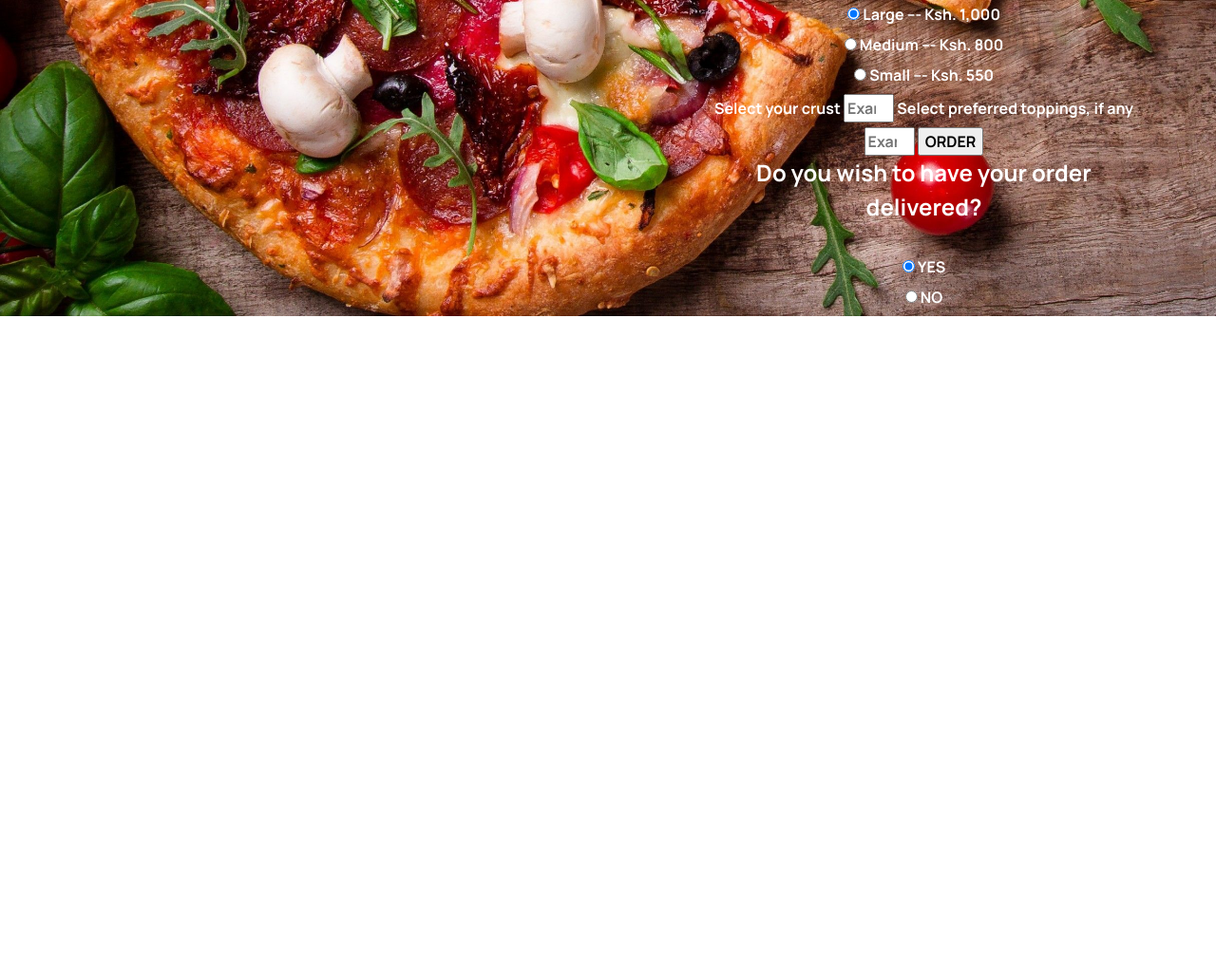
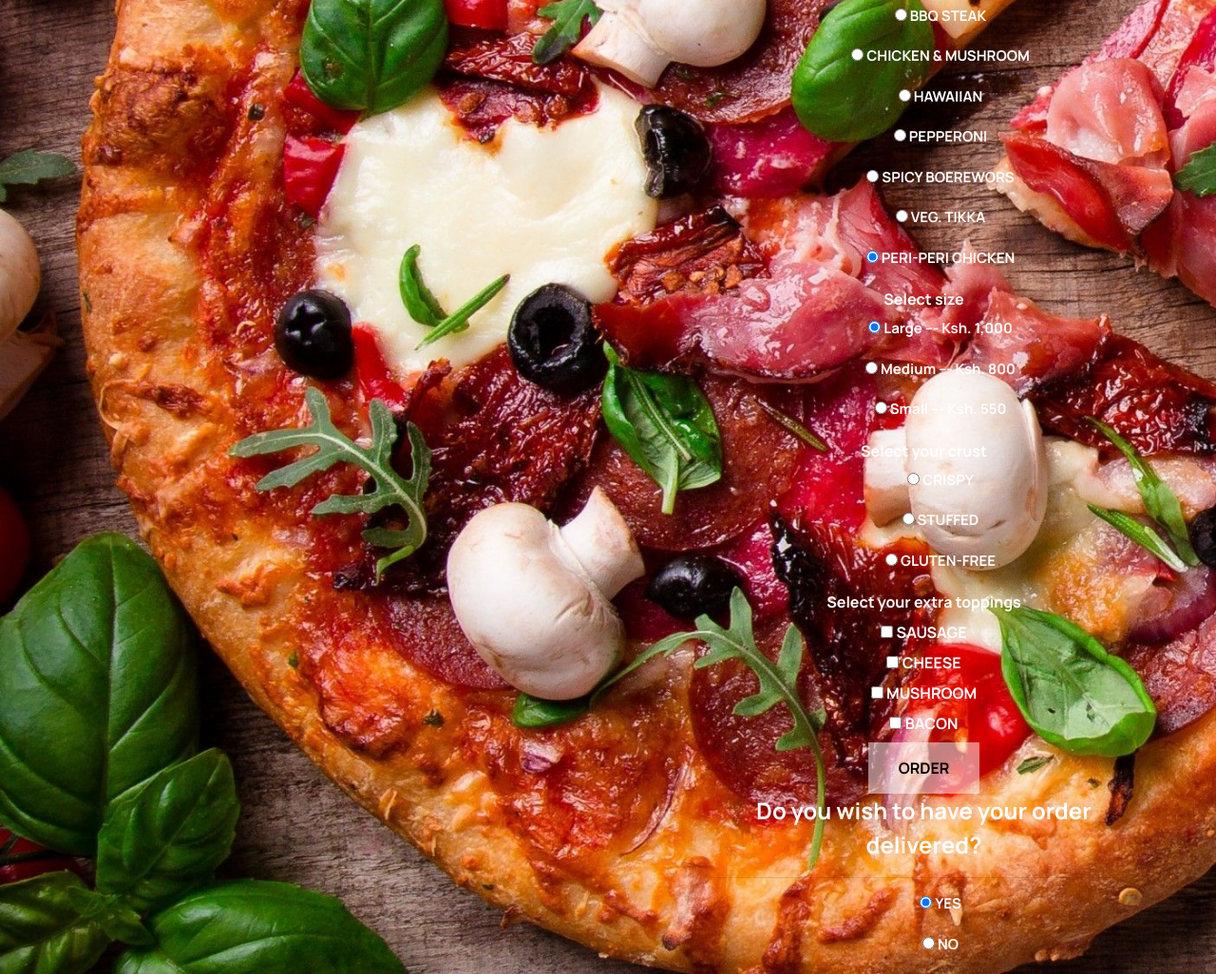
Before and after one commit to KarenNgala/pizzaShop, a plain HTML site: page index.html in a window 1280 px wide. Shown: the part 615-1641 px from the top of the page at 95% size. Before the commit the page ends 948 px from the top, so only its background shows below. Drawn offline with nearby package versions, Linux system fonts and the light colour scheme.

Commit message:
Completed order form html

```diff
--- a/css/style.css
+++ b/css/style.css
@@ -56,7 +56,7 @@ body {
     padding-bottom: 10px;
 }
 
-.order {
+.button {
     background-color: rgba(255, 255, 255, 0.5);
     border: none;
     color: black;
@@ -67,10 +67,23 @@ body {
     font-size: 16px;
 }
 
-.order:hover {
+.button:hover {
     background-color: rgba(255, 255, 255, 0.8);
 }
 
 .view-two {
     display: ;
 }
+
+.radio {
+    display: block;
+    /* position: relative; */
+    padding-left: 35px;
+    margin-bottom: 12px;
+    cursor: pointer;
+    font-size: 15px;
+    -webkit-user-select: none;
+    -moz-user-select: none;
+    -ms-user-select: none;
+    user-select: none;
+}
--- a/index.html
+++ b/index.html
@@ -37,10 +37,53 @@
                         <label for="pizza-name">Select your pizza</label>
                         <div class="radio">
                             <label>
-                                <input type="radio" name="pizza-name" value="veggie" checked>
-                                VEGETERIAN
-                                </label>
+                              <input type="radio" name="pizza-name" value="veggie" checked>
+                              VEGETERIAN
+                            </label>
                         </div>
+                        <div class="radio">
+                            <label>
+                              <input type="radio" name="pizza-name" value="steak" checked>
+                              BBQ STEAK
+                            </label>
+                        </div>
+                        <div class="radio">
+                            <label>
+                              <input type="radio" name="pizza-name" value="chick-shroom" checked>
+                              CHICKEN & MUSHROOM
+                            </label>
+                        </div>
+                        <div class="radio">
+                            <label>
+                              <input type="radio" name="pizza-name" value="hawaiian" checked>
+                              HAWAIIAN
+                            </label>
+                        </div>
+                        <div class="radio">
+                            <label>
+                              <input type="radio" name="pizza-name" value="pepperoni" checked>
+                              PEPPERONI
+                            </label>
+                        </div>
+                        <div class="radio">
+                            <label>
+                              <input type="radio" name="pizza-name" value="boerewors" checked>
+                              SPICY BOEREWORS
+                            </label>
+                        </div>
+                        <div class="radio">
+                            <label>
+                              <input type="radio" name="pizza-name" value="tikka" checked>
+                              VEG. TIKKA
+                            </label>
+                        </div>
+                        <div class="radio">
+                            <label>
+                              <input type="radio" name="pizza-name" value="periperi" checked>
+                              PERI-PERI CHICKEN
+                            </label>
+                        </div>
+
                         <label for="size">Select size</label>
                         <div class="radio">
                             <label>
@@ -62,10 +105,42 @@
                         </div>
 
                         <label for="crust">Select your crust</label>
-                        <input type="number" id="date" name="date" min="1" max="31" required placeholder="Example: 21 ">
+                        <div class="radio">
+                            <label>
+                              <input type="radio" name="crust" value="crispy">
+                              CRISPY
+                            </label>
+                        </div>
+                        <div class="radio">
+                            <label>
+                              <input type="radio" name="crust" value="stuffed">
+                              STUFFED
+                            </label>
+                        </div>
+                        <div class="radio">
+                            <label>
+                              <input type="radio" name="crust" value="gluten">
+                              GLUTEN-FREE
+                            </label>
+                        </div>
 
-                        <label for="toppings">Select preferred toppings, if any</label>
-                        <input type="number" id="date" name="date" min="1" max="31" required placeholder="Example: 21 ">
+                        <label for="toppings">Select your extra toppings</label>
+                        <div class="checkbox">
+                            <input type="checkbox" value="sausage" name="toppings">
+                            <label for="Sausage">SAUSAGE</label>
+                        </div>
+                        <div class="checkbox">
+                            <input type="checkbox" value="cheese" name="toppings">
+                            <label for="Sausage">CHEESE</label>
+                        </div>
+                        <div class="checkbox">
+                            <input type="checkbox" value="mushroom" name="toppings">
+                            <label for="Sausage">MUSHROOM</label>
+                        </div>
+                        <div class="checkbox">
+                            <input type="checkbox" value="bacon" name="toppings">
+                            <label for="Sausage">BACON</label>
+                        </div>
 
                         <input type="submit" value="ORDER" class="button">
                     </form>
```
Also changed, not shown: images/crust-logo2.png (deleted), images/fire-bkrd.jpeg (deleted), images/mushroom.jpeg (deleted), images/round-logo.png (deleted), images/zume-logo.png (deleted).
